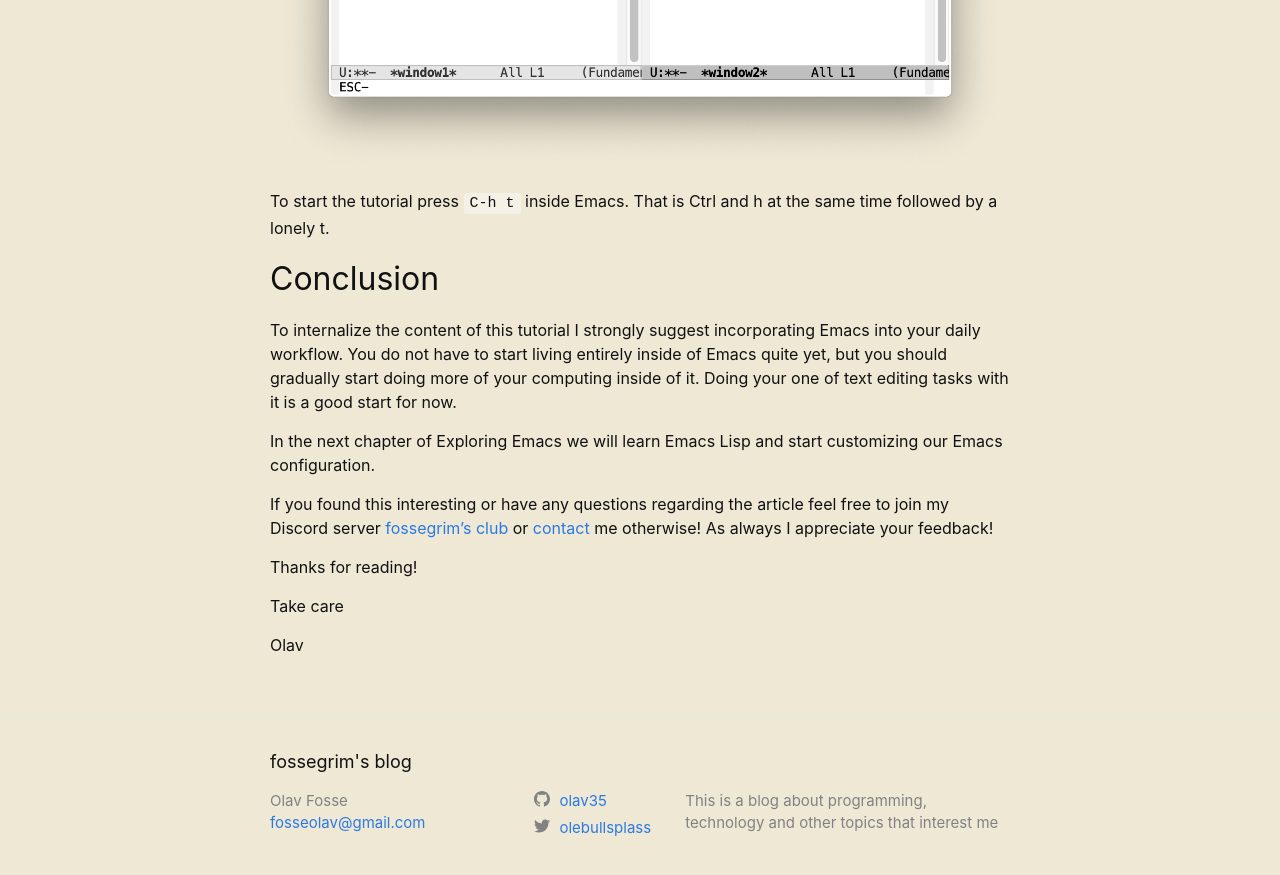
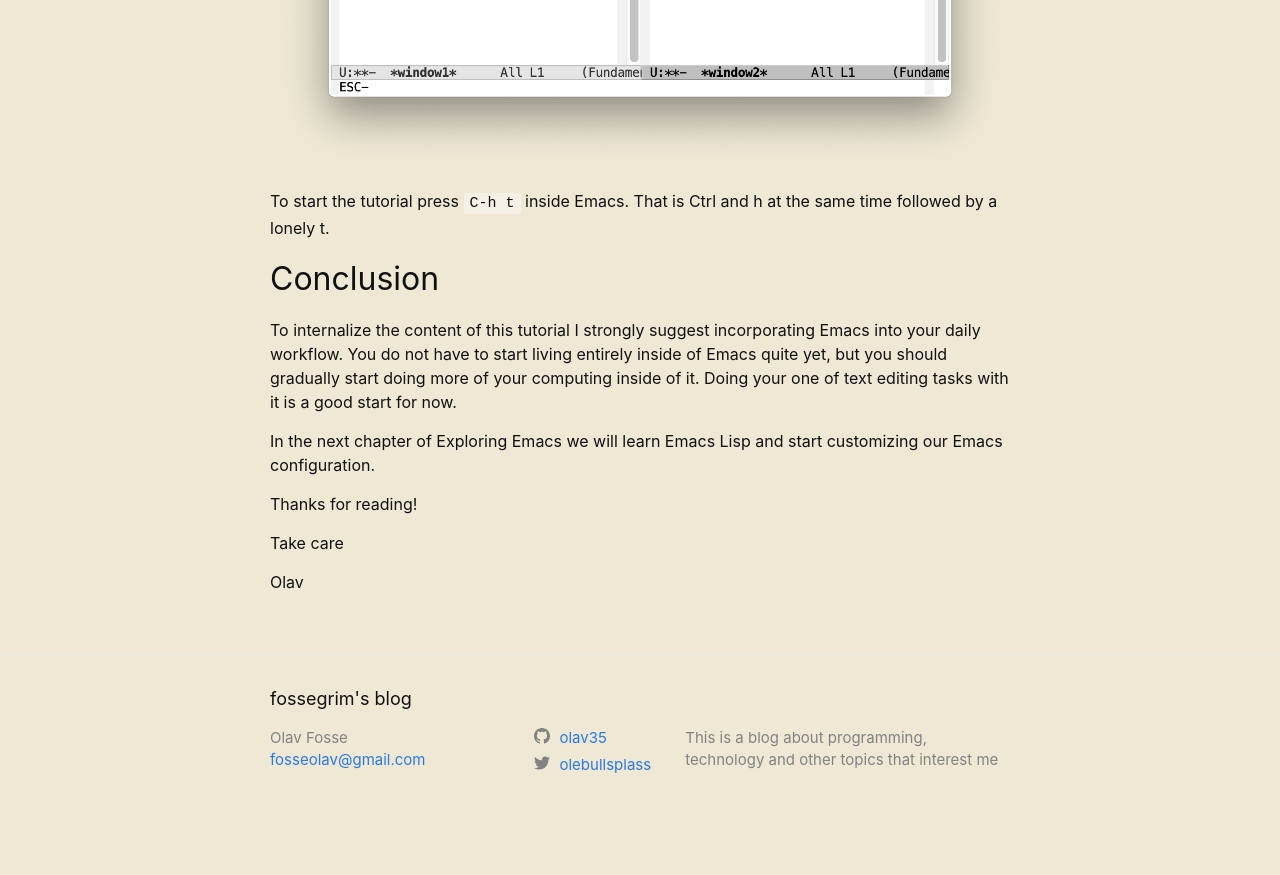
Before and after one commit to fossegrim/fossegr.im, a Jekyll site: the page built from _posts/2020-06-21-exploring-emacs-II:-installation-and-basic-usage.markdown, in a window 1280 px wide and 900 px high, scrolled down 4001 px. Shown: the top 875 px of the window. Built offline with Jekyll 4.4.1, drawn with Linux system fonts in a browser that asks for light colours; after the commit the page ends 4838 px from its top, so only the background shows below that.

Commit message:
Remode discord shilling

```diff
--- a/_posts/2020-06-21-exploring-emacs-II:-installation-and-basic-usage.markdown
+++ b/_posts/2020-06-21-exploring-emacs-II:-installation-and-basic-usage.markdown
@@ -68,8 +68,6 @@ To internalize the content of this tutorial I strongly suggest incorporating Ema
 
 In the next chapter of Exploring Emacs we will learn Emacs Lisp and start customizing our Emacs configuration.
 
-If you found this interesting or have any questions regarding the article feel free to join my Discord server [fossegrim's club](https://discord.gg/Dzykafx) or [contact](/contact/) me otherwise! As always I appreciate your feedback!
-
 Thanks for reading!
 
 Take care
```
